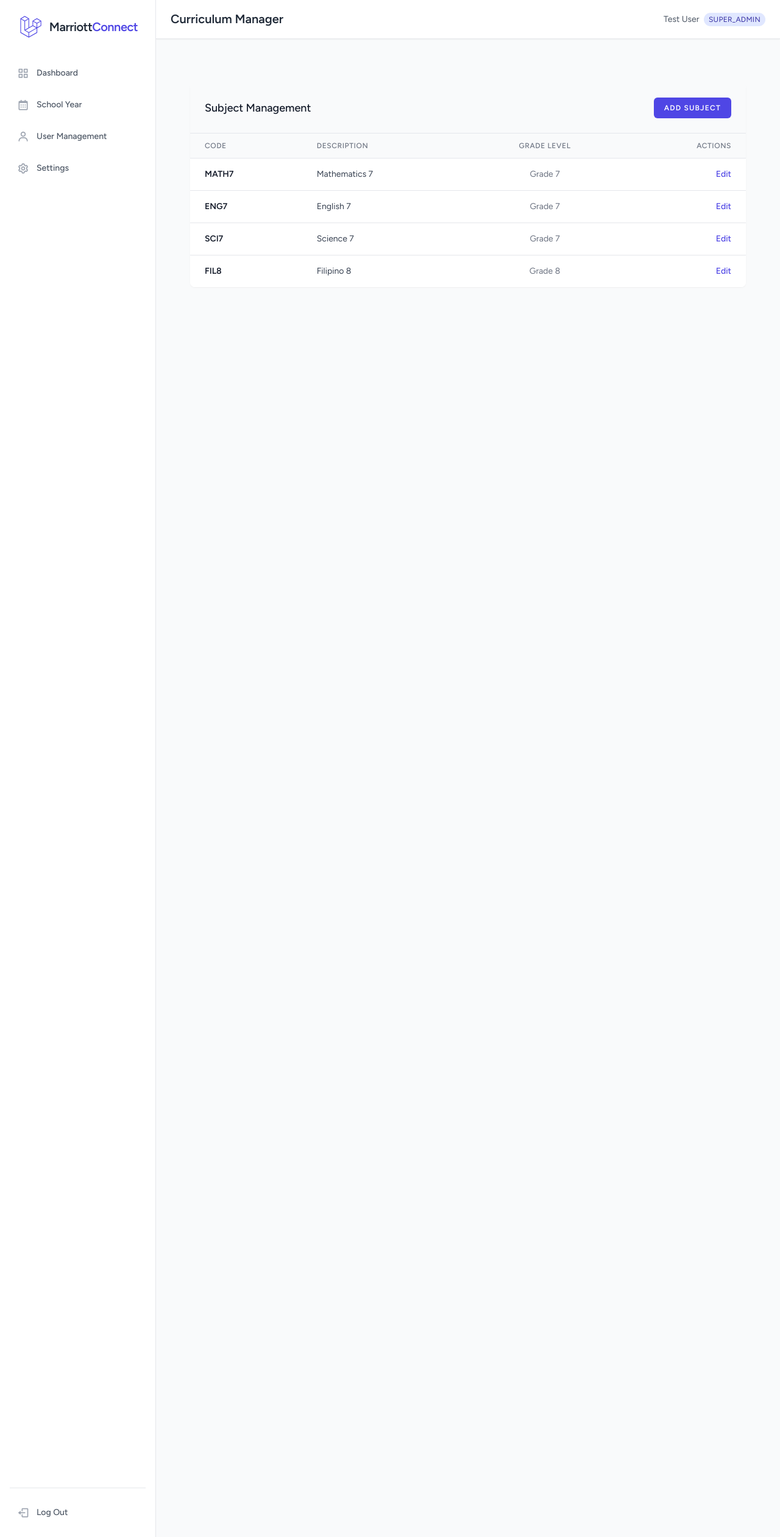
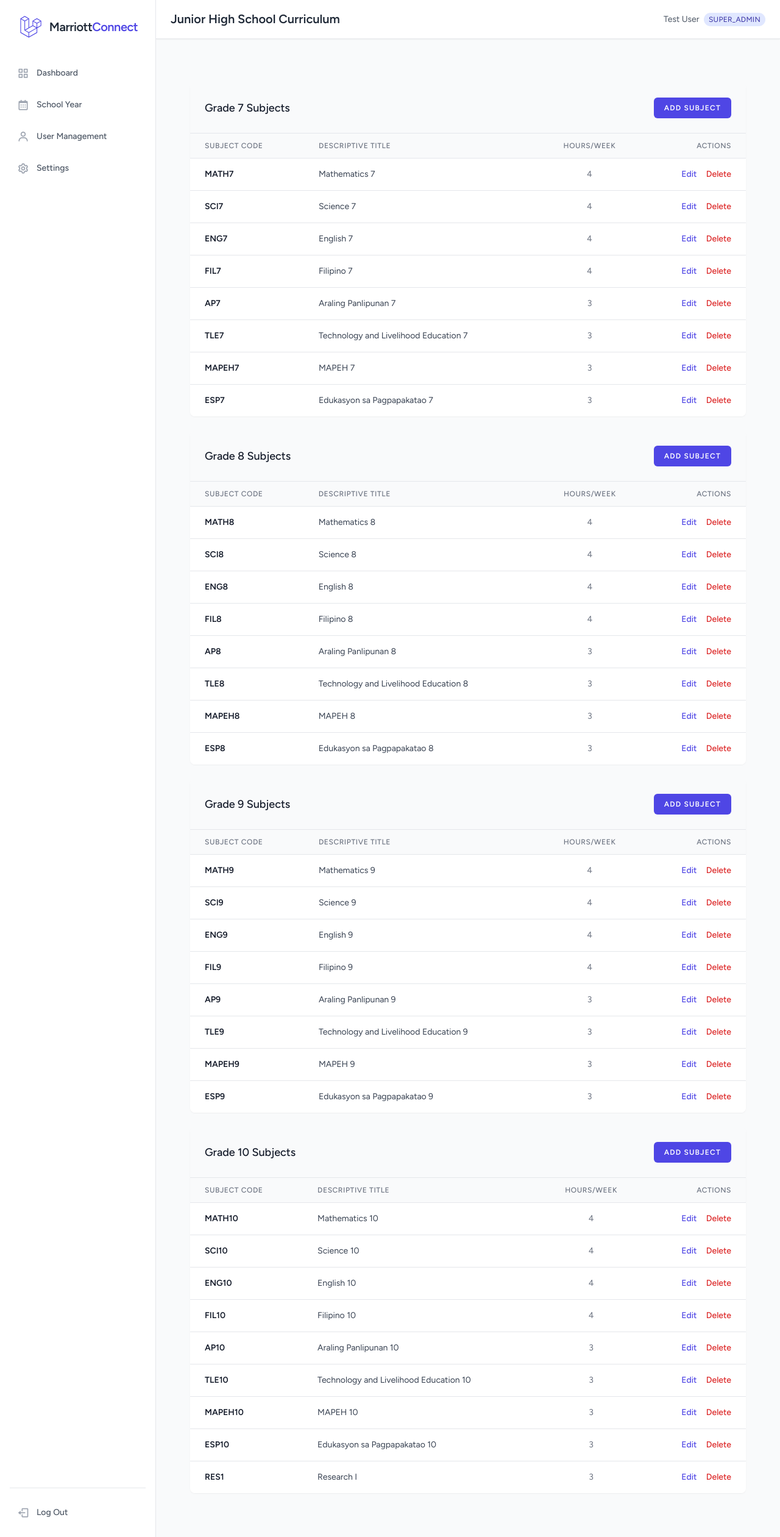
Before and after one commit to cy3nc3/marriott-connect, a Laravel app: page /admin/curriculum in a window 1280 px wide. Shown: the whole page at 61% size. Run offline with Laravel 12, Linux system fonts and the light colour scheme; a user stored in the database is signed in; data comes from the database, SQL or seed files in the repository; style sheets or scripts are compiled from the project's sources; some libraries are stand-ins or nearby versions.

Commit message:
Implement Curriculum Manager Grade Level Cards layout and logic
Co-authored-by: cy3nc3 <104777469+cy3nc3@users.noreply.github.com>

```diff
--- a/app/Livewire/Admin/CurriculumManager.php
+++ b/app/Livewire/Admin/CurriculumManager.php
@@ -6,38 +6,161 @@ use Livewire\Component;
 
 class CurriculumManager extends Component
 {
-    // Fake Data
-    public $subjects = [
-        ['id' => 1, 'code' => 'MATH7', 'name' => 'Mathematics 7', 'grade_level' => 7],
-        ['id' => 2, 'code' => 'ENG7', 'name' => 'English 7', 'grade_level' => 7],
-        ['id' => 3, 'code' => 'SCI7', 'name' => 'Science 7', 'grade_level' => 7],
-        ['id' => 4, 'code' => 'FIL8', 'name' => 'Filipino 8', 'grade_level' => 8],
-    ];
+    public $subjects = [];
 
     // Form Properties
     public $code = '';
     public $name = '';
     public $grade_level = 7;
+    public $hours = 3;
 
-    public function createSubject()
+    // State Management
+    public $isEditMode = false;
+    public $editingId = null;
+
+    public function mount()
     {
-        // dd('createSubject called');
-        // Simulate creation
-        $this->subjects[] = [
-            'id' => count($this->subjects) + 1,
-            'code' => $this->code,
-            'name' => $this->name,
-            'grade_level' => $this->grade_level,
-        ];
+        $this->subjects = $this->getInitialSubjects();
+    }
 
-        $this->reset(['code', 'name', 'grade_level']);
-        session()->flash('message', 'Subject added successfully.');
-        $this->dispatch('close-modal'); // Dispatch event to close Alpine modal
+    private function getInitialSubjects()
+    {
+        $data = [];
+        $id = 1;
+
+        // Grade 7
+        $data = array_merge($data, [
+            ['id' => $id++, 'code' => 'MATH7', 'name' => 'Mathematics 7', 'grade_level' => 7, 'hours' => 4],
+            ['id' => $id++, 'code' => 'SCI7', 'name' => 'Science 7', 'grade_level' => 7, 'hours' => 4],
+            ['id' => $id++, 'code' => 'ENG7', 'name' => 'English 7', 'grade_level' => 7, 'hours' => 4],
+            ['id' => $id++, 'code' => 'FIL7', 'name' => 'Filipino 7', 'grade_level' => 7, 'hours' => 4],
+            ['id' => $id++, 'code' => 'AP7', 'name' => 'Araling Panlipunan 7', 'grade_level' => 7, 'hours' => 3],
+            ['id' => $id++, 'code' => 'TLE7', 'name' => 'Technology and Livelihood Education 7', 'grade_level' => 7, 'hours' => 3],
+            ['id' => $id++, 'code' => 'MAPEH7', 'name' => 'MAPEH 7', 'grade_level' => 7, 'hours' => 3],
+            ['id' => $id++, 'code' => 'ESP7', 'name' => 'Edukasyon sa Pagpapakatao 7', 'grade_level' => 7, 'hours' => 3],
+        ]);
+
+        // Grade 8
+        $data = array_merge($data, [
+            ['id' => $id++, 'code' => 'MATH8', 'name' => 'Mathematics 8', 'grade_level' => 8, 'hours' => 4],
+            ['id' => $id++, 'code' => 'SCI8', 'name' => 'Science 8', 'grade_level' => 8, 'hours' => 4],
+            ['id' => $id++, 'code' => 'ENG8', 'name' => 'English 8', 'grade_level' => 8, 'hours' => 4],
+            ['id' => $id++, 'code' => 'FIL8', 'name' => 'Filipino 8', 'grade_level' => 8, 'hours' => 4],
+            ['id' => $id++, 'code' => 'AP8', 'name' => 'Araling Panlipunan 8', 'grade_level' => 8, 'hours' => 3],
+            ['id' => $id++, 'code' => 'TLE8', 'name' => 'Technology and Livelihood Education 8', 'grade_level' => 8, 'hours' => 3],
+            ['id' => $id++, 'code' => 'MAPEH8', 'name' => 'MAPEH 8', 'grade_level' => 8, 'hours' => 3],
+            ['id' => $id++, 'code' => 'ESP8', 'name' => 'Edukasyon sa Pagpapakatao 8', 'grade_level' => 8, 'hours' => 3],
+        ]);
+
+        // Grade 9
+        $data = array_merge($data, [
+            ['id' => $id++, 'code' => 'MATH9', 'name' => 'Mathematics 9', 'grade_level' => 9, 'hours' => 4],
+            ['id' => $id++, 'code' => 'SCI9', 'name' => 'Science 9', 'grade_level' => 9, 'hours' => 4],
+            ['id' => $id++, 'code' => 'ENG9', 'name' => 'English 9', 'grade_level' => 9, 'hours' => 4],
+            ['id' => $id++, 'code' => 'FIL9', 'name' => 'Filipino 9', 'grade_level' => 9, 'hours' => 4],
+            ['id' => $id++, 'code' => 'AP9', 'name' => 'Araling Panlipunan 9', 'grade_level' => 9, 'hours' => 3],
+            ['id' => $id++, 'code' => 'TLE9', 'name' => 'Technology and Livelihood Education 9', 'grade_level' => 9, 'hours' => 3],
+            ['id' => $id++, 'code' => 'MAPEH9', 'name' => 'MAPEH 9', 'grade_level' => 9, 'hours' => 3],
+            ['id' => $id++, 'code' => 'ESP9', 'name' => 'Edukasyon sa Pagpapakatao 9', 'grade_level' => 9, 'hours' => 3],
+        ]);
+
+        // Grade 10
+        $data = array_merge($data, [
+            ['id' => $id++, 'code' => 'MATH10', 'name' => 'Mathematics 10', 'grade_level' => 10, 'hours' => 4],
+            ['id' => $id++, 'code' => 'SCI10', 'name' => 'Science 10', 'grade_level' => 10, 'hours' => 4],
+            ['id' => $id++, 'code' => 'ENG10', 'name' => 'English 10', 'grade_level' => 10, 'hours' => 4],
+            ['id' => $id++, 'code' => 'FIL10', 'name' => 'Filipino 10', 'grade_level' => 10, 'hours' => 4],
+            ['id' => $id++, 'code' => 'AP10', 'name' => 'Araling Panlipunan 10', 'grade_level' => 10, 'hours' => 3],
+            ['id' => $id++, 'code' => 'TLE10', 'name' => 'Technology and Livelihood Education 10', 'grade_level' => 10, 'hours' => 3],
+            ['id' => $id++, 'code' => 'MAPEH10', 'name' => 'MAPEH 10', 'grade_level' => 10, 'hours' => 3],
+            ['id' => $id++, 'code' => 'ESP10', 'name' => 'Edukasyon sa Pagpapakatao 10', 'grade_level' => 10, 'hours' => 3],
+            ['id' => $id++, 'code' => 'RES1', 'name' => 'Research I', 'grade_level' => 10, 'hours' => 3],
+        ]);
+
+        return $data;
+    }
+
+    public function openModal($gradeLevel = null)
+    {
+        $this->resetForm();
+        if ($gradeLevel) {
+            $this->grade_level = $gradeLevel;
+        }
+        $this->dispatch('open-modal-window');
+    }
+
+    public function editSubject($id)
+    {
+        $subject = collect($this->subjects)->firstWhere('id', $id);
+
+        if ($subject) {
+            $this->editingId = $id;
+            $this->code = $subject['code'];
+            $this->name = $subject['name'];
+            $this->grade_level = $subject['grade_level'];
+            $this->hours = $subject['hours'];
+            $this->isEditMode = true;
+
+            $this->dispatch('open-modal-window');
+        }
+    }
+
+    public function saveSubject()
+    {
+        $this->validate([
+            'code' => 'required',
+            'name' => 'required',
+            'grade_level' => 'required|in:7,8,9,10',
+            'hours' => 'required|numeric|min:1',
+        ]);
+
+        if ($this->isEditMode) {
+            // Update
+            foreach ($this->subjects as &$subject) {
+                if ($subject['id'] == $this->editingId) {
+                    $subject['code'] = $this->code;
+                    $subject['name'] = $this->name;
+                    $subject['grade_level'] = $this->grade_level;
+                    $subject['hours'] = $this->hours;
+                    break;
+                }
+            }
+            session()->flash('message', 'Subject updated successfully.');
+        } else {
+            // Create
+            $this->subjects[] = [
+                'id' => count($this->subjects) + 1, // Simple ID generation
+                'code' => $this->code,
+                'name' => $this->name,
+                'grade_level' => $this->grade_level,
+                'hours' => $this->hours,
+            ];
+            session()->flash('message', 'Subject added successfully.');
+        }
+
+        $this->resetForm();
+        $this->dispatch('close-modal');
+    }
+
+    public function deleteSubject($id)
+    {
+        $this->subjects = collect($this->subjects)->reject(function ($subject) use ($id) {
+            return $subject['id'] == $id;
+        })->values()->all();
+
+        session()->flash('message', 'Subject deleted successfully.');
+    }
+
+    public function resetForm()
+    {
+        $this->reset(['code', 'name', 'grade_level', 'hours', 'isEditMode', 'editingId']);
+        $this->grade_level = 7; // Default reset
+        $this->hours = 3;
     }
 
     public function render()
     {
         return view('livewire.admin.curriculum-manager')
-            ->layout('layouts.app', ['header' => 'Curriculum Manager']);
+            ->layout('layouts.app', ['header' => 'Junior High School Curriculum']);
     }
 }
--- a/resources/views/livewire/admin/curriculum-manager.blade.php
+++ b/resources/views/livewire/admin/curriculum-manager.blade.php
@@ -1,19 +1,19 @@
-<div class="py-12" x-data="{ open: false }" @close-modal.window="open = false">
-    <div class="max-w-7xl mx-auto sm:px-6 lg:px-8">
+<div class="py-12" x-data="{ open: false }" x-on:open-modal-window.window="open = true" x-on:close-modal.window="open = false">
+    <div class="max-w-7xl mx-auto sm:px-6 lg:px-8 space-y-6">
 
         @if (session()->has('message'))
-            <div class="bg-green-100 border border-green-400 text-green-700 px-4 py-3 rounded relative mb-4" role="alert">
+            <div class="bg-green-100 border border-green-400 text-green-700 px-4 py-3 rounded relative" role="alert">
                 <span class="block sm:inline">{{ session('message') }}</span>
             </div>
         @endif
 
+        @foreach ([7, 8, 9, 10] as $grade)
             <div class="bg-white overflow-hidden shadow-sm sm:rounded-lg">
-
                 <!-- Header & Actions -->
                 <div class="p-6 border-b border-gray-200 bg-gray-50 flex justify-between items-center">
-                <h3 class="text-lg font-medium text-gray-900">Subject Management</h3>
+                    <h3 class="text-lg font-medium text-gray-900">Grade {{ $grade }} Subjects</h3>
                     <button
-                    @click="open = true"
+                        wire:click="openModal({{ $grade }})"
                         class="inline-flex items-center px-4 py-2 bg-indigo-600 border border-transparent rounded-md font-semibold text-xs text-white uppercase tracking-widest hover:bg-indigo-700 active:bg-indigo-900 focus:outline-none focus:border-indigo-900 focus:ring ring-indigo-300 disabled:opacity-25 transition ease-in-out duration-150">
                         Add Subject
                     </button>
@@ -24,28 +24,40 @@
                     <table class="min-w-full divide-y divide-gray-200">
                         <thead class="bg-gray-50">
                             <tr>
-                            <th class="px-6 py-3 text-left text-xs font-medium text-gray-500 uppercase tracking-wider">Code</th>
-                            <th class="px-6 py-3 text-left text-xs font-medium text-gray-500 uppercase tracking-wider">Description</th>
-                            <th class="px-6 py-3 text-center text-xs font-medium text-gray-500 uppercase tracking-wider">Grade Level</th>
+                                <th class="px-6 py-3 text-left text-xs font-medium text-gray-500 uppercase tracking-wider">Subject Code</th>
+                                <th class="px-6 py-3 text-left text-xs font-medium text-gray-500 uppercase tracking-wider">Descriptive Title</th>
+                                <th class="px-6 py-3 text-center text-xs font-medium text-gray-500 uppercase tracking-wider">Hours/Week</th>
                                 <th class="px-6 py-3 text-right text-xs font-medium text-gray-500 uppercase tracking-wider">Actions</th>
                             </tr>
                         </thead>
                         <tbody class="bg-white divide-y divide-gray-200">
-                        @foreach($subjects as $subject)
+                            @php
+                                $gradeSubjects = collect($subjects)->where('grade_level', $grade);
+                            @endphp
+
+                            @forelse($gradeSubjects as $subject)
                                 <tr>
                                     <td class="px-6 py-4 whitespace-nowrap text-sm font-bold text-gray-900">{{ $subject['code'] }}</td>
                                     <td class="px-6 py-4 whitespace-nowrap text-sm text-gray-700">{{ $subject['name'] }}</td>
-                                <td class="px-6 py-4 whitespace-nowrap text-center text-sm text-gray-500">Grade {{ $subject['grade_level'] }}</td>
+                                    <td class="px-6 py-4 whitespace-nowrap text-center text-sm text-gray-500">{{ $subject['hours'] }}</td>
                                     <td class="px-6 py-4 whitespace-nowrap text-right text-sm font-medium">
-                                    <a href="#" class="text-indigo-600 hover:text-indigo-900">Edit</a>
+                                        <button wire:click="editSubject({{ $subject['id'] }})" class="text-indigo-600 hover:text-indigo-900 mr-3">Edit</button>
+                                        <button wire:click="deleteSubject({{ $subject['id'] }})"
+                                                onclick="return confirm('Are you sure you want to delete this subject?')"
+                                                class="text-red-600 hover:text-red-900">Delete</button>
                                     </td>
                                 </tr>
-                        @endforeach
+                            @empty
+                                <tr>
+                                    <td colspan="4" class="px-6 py-4 text-center text-gray-500">No subjects found for Grade {{ $grade }}.</td>
+                                </tr>
+                            @endforelse
                         </tbody>
                     </table>
                 </div>
+            </div>
+        @endforeach
 
-        </div>
     </div>
 
     <!-- Modal -->
@@ -55,44 +67,65 @@
          aria-labelledby="modal-title" role="dialog" aria-modal="true">
 
         <div class="flex items-end justify-center min-h-screen pt-4 px-4 pb-20 text-center sm:block sm:p-0">
-            <!-- Background overlay -->
-            <div x-show="open" x-transition:enter="ease-out duration-300" x-transition:enter-start="opacity-0" x-transition:enter-end="opacity-100" x-transition:leave="ease-in duration-200" x-transition:leave-start="opacity-100" x-transition:leave-end="opacity-0" class="fixed inset-0 bg-gray-500 bg-opacity-75 transition-opacity" aria-hidden="true"></div>
+
+            <div x-show="open"
+                 x-transition:enter="ease-out duration-300" x-transition:enter-start="opacity-0" x-transition:enter-end="opacity-100"
+                 x-transition:leave="ease-in duration-200" x-transition:leave-start="opacity-100" x-transition:leave-end="opacity-0"
+                 class="fixed inset-0 bg-gray-500 bg-opacity-75 transition-opacity" aria-hidden="true" @click="open = false"></div>
 
             <span class="hidden sm:inline-block sm:align-middle sm:h-screen" aria-hidden="true">&#8203;</span>
 
-            <div x-show="open" x-transition:enter="ease-out duration-300" x-transition:enter-start="opacity-0 translate-y-4 sm:translate-y-0 sm:scale-95" x-transition:enter-end="opacity-100 translate-y-0 sm:scale-100" x-transition:leave="ease-in duration-200" x-transition:leave-start="opacity-100 translate-y-0 sm:scale-100" x-transition:leave-end="opacity-0 translate-y-4 sm:translate-y-0 sm:scale-95" class="inline-block align-bottom bg-white rounded-lg text-left overflow-hidden shadow-xl transform transition-all sm:my-8 sm:align-middle sm:max-w-lg sm:w-full">
+            <div x-show="open"
+                 x-transition:enter="ease-out duration-300" x-transition:enter-start="opacity-0 translate-y-4 sm:translate-y-0 sm:scale-95"
+                 x-transition:enter-end="opacity-100 translate-y-0 sm:scale-100"
+                 x-transition:leave="ease-in duration-200" x-transition:leave-start="opacity-100 translate-y-0 sm:scale-100"
+                 x-transition:leave-end="opacity-0 translate-y-4 sm:translate-y-0 sm:scale-95"
+                 class="inline-block align-bottom bg-white rounded-lg text-left overflow-hidden shadow-xl transform transition-all sm:my-8 sm:align-middle sm:max-w-lg sm:w-full">
 
                 <div class="bg-white px-4 pt-5 pb-4 sm:p-6 sm:pb-4">
-                    <h3 class="text-lg leading-6 font-medium text-gray-900" id="modal-title">Add New Subject</h3>
+                    <h3 class="text-lg leading-6 font-medium text-gray-900" id="modal-title">
+                        {{ $isEditMode ? 'Edit Subject' : 'Add New Subject' }}
+                    </h3>
                     <div class="mt-4 space-y-4">
 
-                        <div>
-                            <x-input-label for="code" :value="__('Subject Code')" />
-                            <x-text-input wire:model.live="code" id="code" class="block mt-1 w-full" type="text" placeholder="e.g. MATH7" />
-                        </div>
-
-                        <div>
-                            <x-input-label for="name" :value="__('Subject Name')" />
-                            <x-text-input wire:model.live="name" id="name" class="block mt-1 w-full" type="text" placeholder="e.g. Mathematics 7" />
-                        </div>
-
+                        <!-- Grade Level -->
                         <div>
                             <x-input-label for="grade_level" :value="__('Grade Level')" />
-                            <select wire:model.live="grade_level" id="grade_level" class="block mt-1 w-full border-gray-300 focus:border-indigo-500 focus:ring-indigo-500 rounded-md shadow-sm">
+                            <select wire:model="grade_level" id="grade_level" class="block mt-1 w-full border-gray-300 focus:border-indigo-500 focus:ring-indigo-500 rounded-md shadow-sm">
                                 <option value="7">Grade 7</option>
                                 <option value="8">Grade 8</option>
                                 <option value="9">Grade 9</option>
                                 <option value="10">Grade 10</option>
-                                <option value="11">Grade 11</option>
-                                <option value="12">Grade 12</option>
                             </select>
+                            @error('grade_level') <span class="text-red-500 text-xs">{{ $message }}</span> @enderror
+                        </div>
+
+                        <!-- Code -->
+                        <div>
+                            <x-input-label for="code" :value="__('Subject Code')" />
+                            <x-text-input wire:model="code" id="code" class="block mt-1 w-full" type="text" placeholder="e.g. MATH7" />
+                            @error('code') <span class="text-red-500 text-xs">{{ $message }}</span> @enderror
+                        </div>
+
+                        <!-- Name -->
+                        <div>
+                            <x-input-label for="name" :value="__('Descriptive Title')" />
+                            <x-text-input wire:model="name" id="name" class="block mt-1 w-full" type="text" placeholder="e.g. Mathematics 7" />
+                            @error('name') <span class="text-red-500 text-xs">{{ $message }}</span> @enderror
+                        </div>
+
+                        <!-- Hours -->
+                        <div>
+                            <x-input-label for="hours" :value="__('Hours per Week')" />
+                            <x-text-input wire:model="hours" id="hours" class="block mt-1 w-full" type="number" min="1" />
+                            @error('hours') <span class="text-red-500 text-xs">{{ $message }}</span> @enderror
                         </div>
 
                     </div>
                 </div>
 
                 <div class="bg-gray-50 px-4 py-3 sm:px-6 sm:flex sm:flex-row-reverse">
-                    <button wire:click="createSubject" type="button" class="w-full inline-flex justify-center rounded-md border border-transparent shadow-sm px-4 py-2 bg-indigo-600 text-base font-medium text-white hover:bg-indigo-700 focus:outline-none focus:ring-2 focus:ring-offset-2 focus:ring-indigo-500 sm:ml-3 sm:w-auto sm:text-sm">
+                    <button wire:click="saveSubject" type="button" class="w-full inline-flex justify-center rounded-md border border-transparent shadow-sm px-4 py-2 bg-indigo-600 text-base font-medium text-white hover:bg-indigo-700 focus:outline-none focus:ring-2 focus:ring-offset-2 focus:ring-indigo-500 sm:ml-3 sm:w-auto sm:text-sm">
                         Save
                     </button>
                     <button @click="open = false" type="button" class="mt-3 w-full inline-flex justify-center rounded-md border border-gray-300 shadow-sm px-4 py-2 bg-white text-base font-medium text-gray-700 hover:bg-gray-50 focus:outline-none focus:ring-2 focus:ring-offset-2 focus:ring-indigo-500 sm:mt-0 sm:ml-3 sm:w-auto sm:text-sm">
```
Lines whose indentation alone changed are shown as unchanged.
